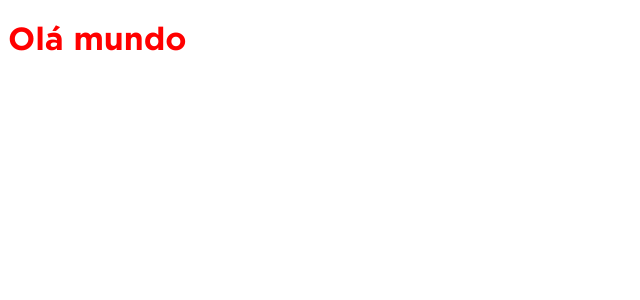
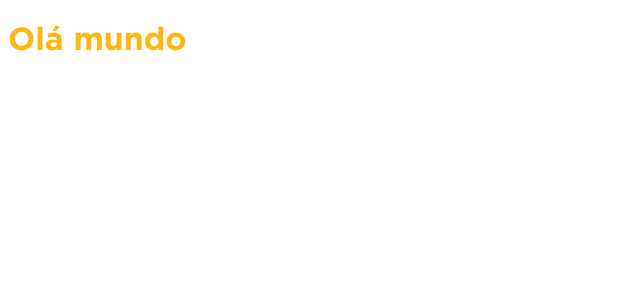
Before and after one commit to YuriCesar73/AngularProjects, an Angular app in the folder desafio-smartfit/: page / in a window 1280 px wide. Shown: the top 300 px of the page, without its empty margins (0-640 px from the left). Built offline with nearby package versions, Linux system fonts and the light colour scheme.

Commit message:
Adicionada todas as cores.

```diff
--- a/desafio-smartfit/src/app/app.component.scss
+++ b/desafio-smartfit/src/app/app.component.scss
@@ -1,5 +1,5 @@
 h1 {
     font-family: 'Gotham';
-    color: red;
+    color: var(--yellow);
     font-weight: 700;
 }
--- a/desafio-smartfit/src/styles.scss
+++ b/desafio-smartfit/src/styles.scss
@@ -1,4 +1,13 @@
 /* You can add global styles to this file, and also import other style files */
+:root{
+    --dark-grey: #333333;
+    --light-grey: #808080;
+    --yellow: #FFB612;
+    --red: #dc0a17;
+    --green: #2FC022;
+}
+
+
 @font-face {
     font-family: 'Gotham';
     src: url('assets/fonts/Gotham/gotham-light.woff2') format('truetype');
```
